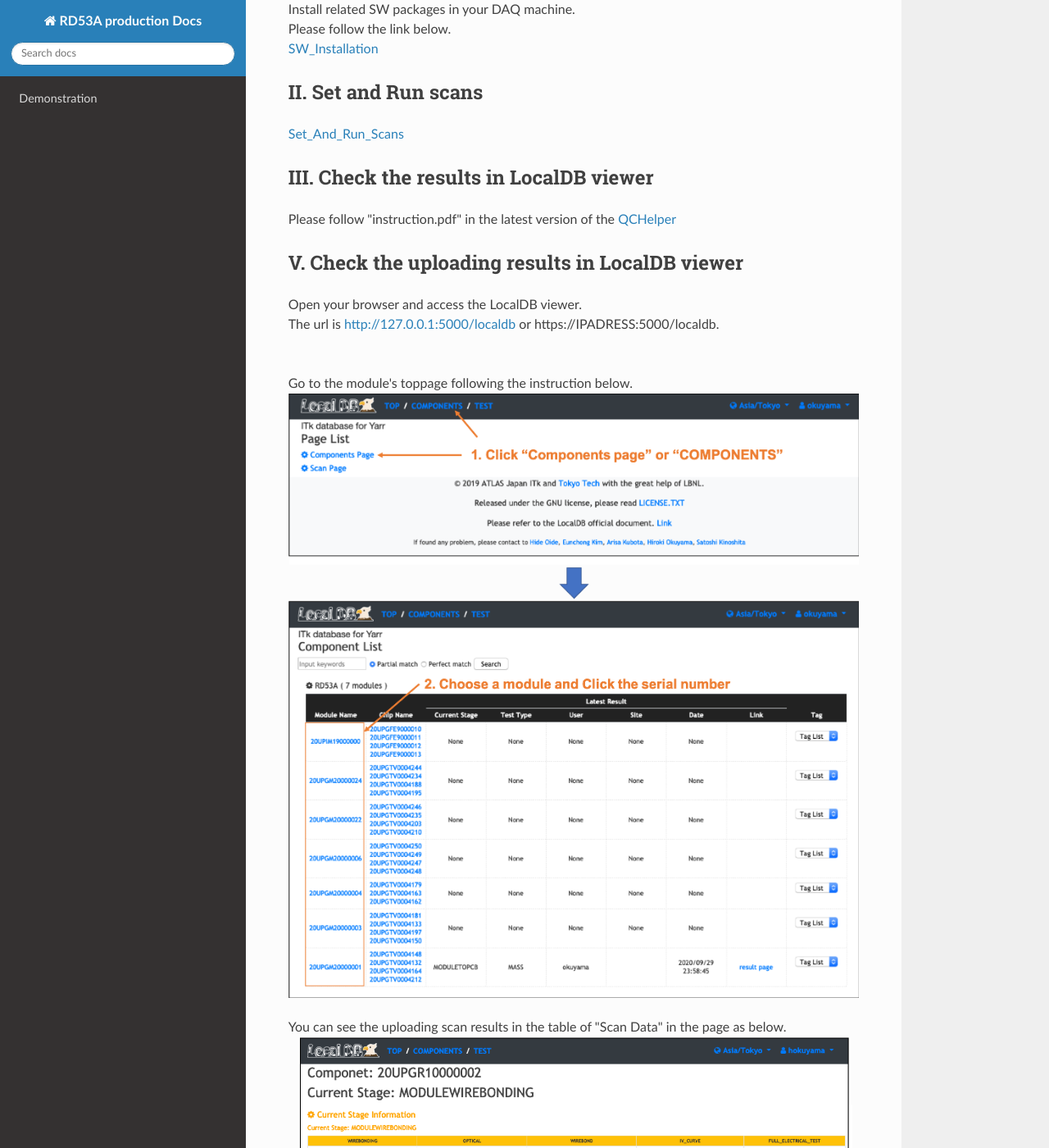
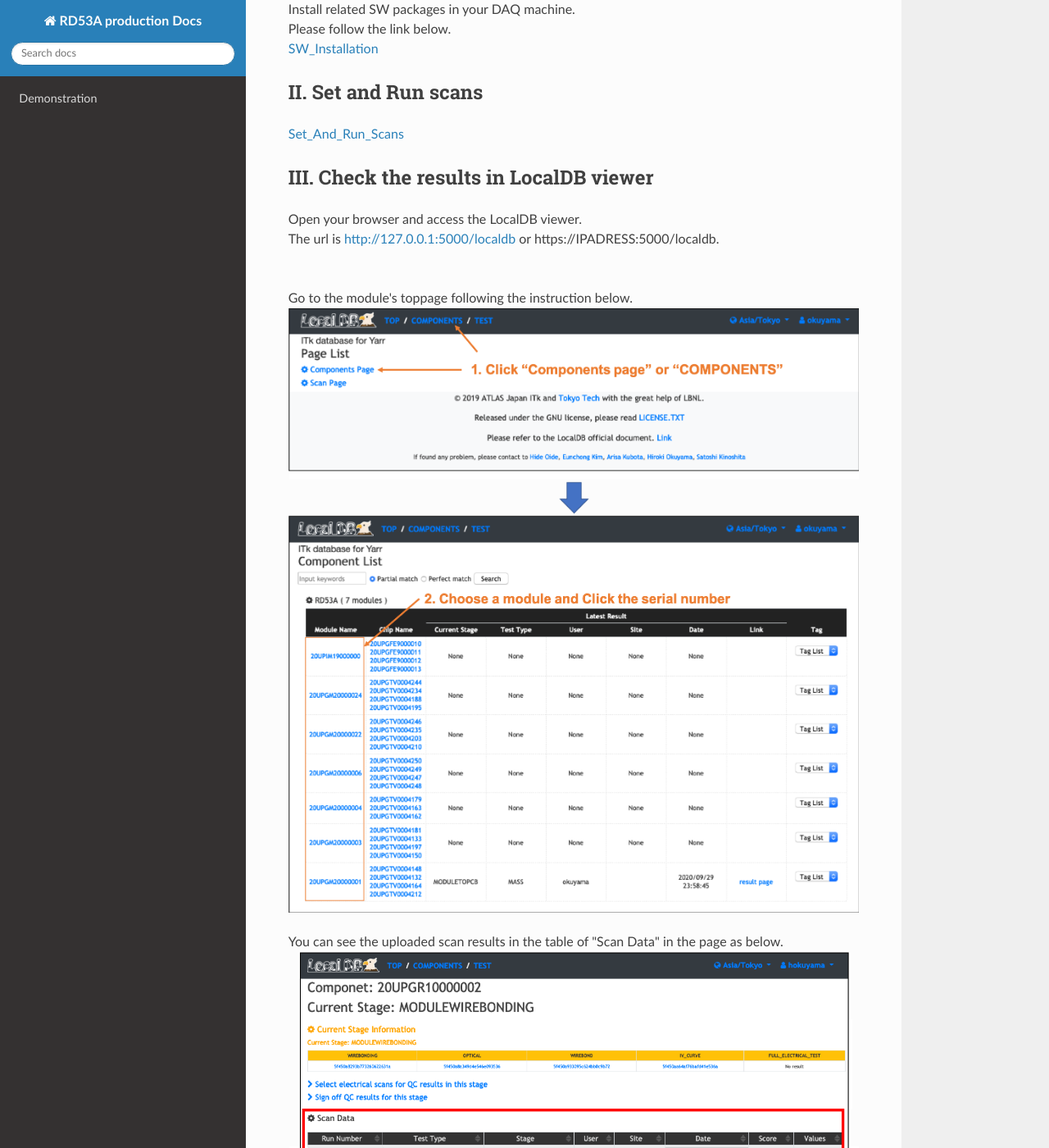
Before and after one commit to jlab-hep/-rd53a_software_doc, an MkDocs documentation site: the page built from docs/electrical_test.md, in a window 1280 px wide and 1400 px high, scrolled down 216 px. Shown: the whole window at 82% size. Built offline with MkDocs 1.6.1, drawn with Linux system fonts in a browser that asks for light colours; nearby versions of some CDN libraries; old or Windows-style settings are respelled for this version of MkDocs.

Commit message:
modify a typo and mistake of English grammar

```diff
--- a/docs/electrical_test.md
+++ b/docs/electrical_test.md
@@ -11,16 +11,13 @@ Please follow the link below.<br>
 
 
 ## III. Check the results in LocalDB viewer
-Please follow "instruction.pdf" in the latest version of the [QCHelper](https://gitlab.cern.ch/atlas-itk/sw/db/pixels/qc-viz-tools-dev/qc-helper/-/tree/master)
-
-## V. Check the uploading results in LocalDB viewer
 Open your browser and access the LocalDB viewer.<br>
 The url is [http://127.0.0.1:5000/localdb](http://127.0.0.1:5000/localdb) or https://IPADRESS:5000/localdb.<br><br>
 
 Go to the module's toppage following the instruction below.<br>
 ![Go_to_Module_Toppage](images/goto_module_toppage.png)<br>
 
-You can see the uploading scan results in the table of "Scan Data" in the page as below.<br>
+You can see the uploaded scan results in the table of "Scan Data" in the page as below.<br>
 ![View_QC_Test](images/view_scans.png)<br>
 
 
```
Also changed, not shown: docs/bare_module_QC_flow.md (+1 -1 lines), docs/non_electrical_test.md (+1 -1 lines).
